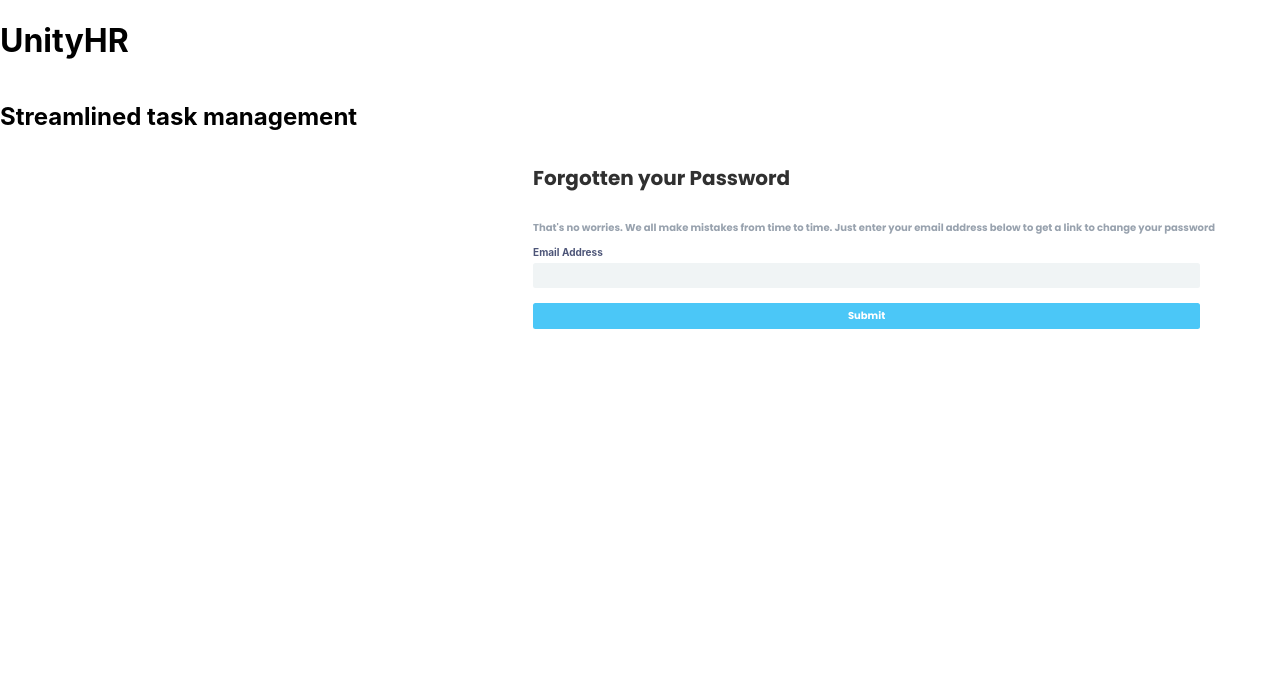
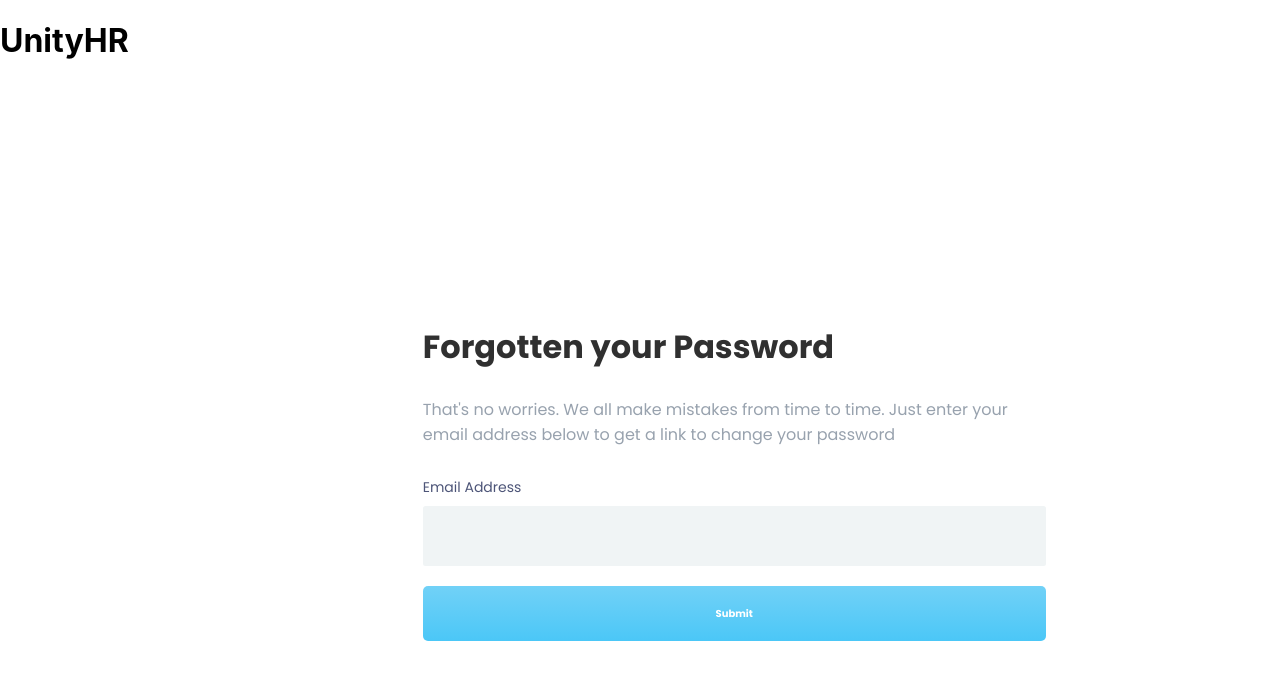
Before and after one commit to nology-tech/march-unityhr, a React (Create React App) app: page / in a window 1280 px wide. Shown: the top 680 px of the page. Built offline with nearby package versions, Linux system fonts and the light colour scheme.

Commit message:
changed a classname and a color

```diff
--- a/src/Components/ForgotPassword/ForgotPassword.jsx
+++ b/src/Components/ForgotPassword/ForgotPassword.jsx
@@ -3,10 +3,9 @@ import React from "react";
 
 const ForgotPassword = () => {
   return (
-    <div className="forgotten-password">
-      <div className="forgotten-password__AuthenticationDesign">
-        <h2>Streamlined task management</h2>
-      </div>
+    <section className="forgotten-password">
+      <div ></div>
+      <div>
       <form className="forgotten-password-form">
         <h2 className="forgotten-password-form__heading">
           Forgotten your Password{" "}
@@ -30,7 +29,8 @@ const ForgotPassword = () => {
           Submit
         </button>
       </form>
-    </div>
+      </div>
+    </section>
   );
 };
 export default ForgotPassword;
--- a/src/Components/ForgotPassword/ForgotPassword.scss
+++ b/src/Components/ForgotPassword/ForgotPassword.scss
@@ -3,44 +3,53 @@
 .forgotten-password {
   display: flex;
   justify-content: space-between;
-  //   &__AuthenticationDesign {
-  //     //   width: 40%;
-  //   }
+  &__AuthenticationDesign {
+    width: 60%;
+  }
   .forgotten-password-form {
     display: flex;
     flex-direction: column;
-    margin: 65px;
+    padding: 20%;
+    /* margin: 0% 40% 30% 0%; */
     &__heading {
       color: $font-color-black;
       font-family: $font-poppins;
-      font-size: $font-size-M;
+      font-size: $font-size-L;
+      font-weight: 700;
     }
 
     &__caption {
       color: $font-color-grey;
       font-family: $font-poppins;
-      font-size: $font-size-S;
-      font-weight: bold;
+      font-size: $font-size-S + 6px;
+      font-weight: 400;
+      margin: 0 10px 30px 0;
     }
     &__EmailLabel {
-      margin: 0 5px 5px 0;
-      font-size: $font-size-S;
+      margin: 0 5px 8px 0;
+      font-size: $font-size-S + 4px;
       color: $font-color-light-black;
-      font-weight: bold;
+      font-weight: 400;
+      font-family: $font-poppins;
     }
     &__EmailInput {
       background-color: $button-color-gray;
-      margin: 0 15px 15px 0;
+      margin: 0 20px 20px 0;
       border: none;
       border-radius: 2.5px;
       padding: 5px;
+      font-size: $font-size-S + 3px;
+      font-family: $font-poppins;
+      height: 50px;
     }
     &__SubmitButton {
-      margin: 0 15px 15px 0;
+      margin: 0 20px 20px 0;
       padding: 5px;
-      background-color: #4bc7f7; // Colour check !!
+      background: $button-color-blue; // Colour check !!
       border: none;
-      border-radius: 2.5px;
+      border-radius: 5px;
+      height: 55px;
+
       color: $font-color-white;
       font-family: $font-poppins;
       font-size: $font-size-S;
```
